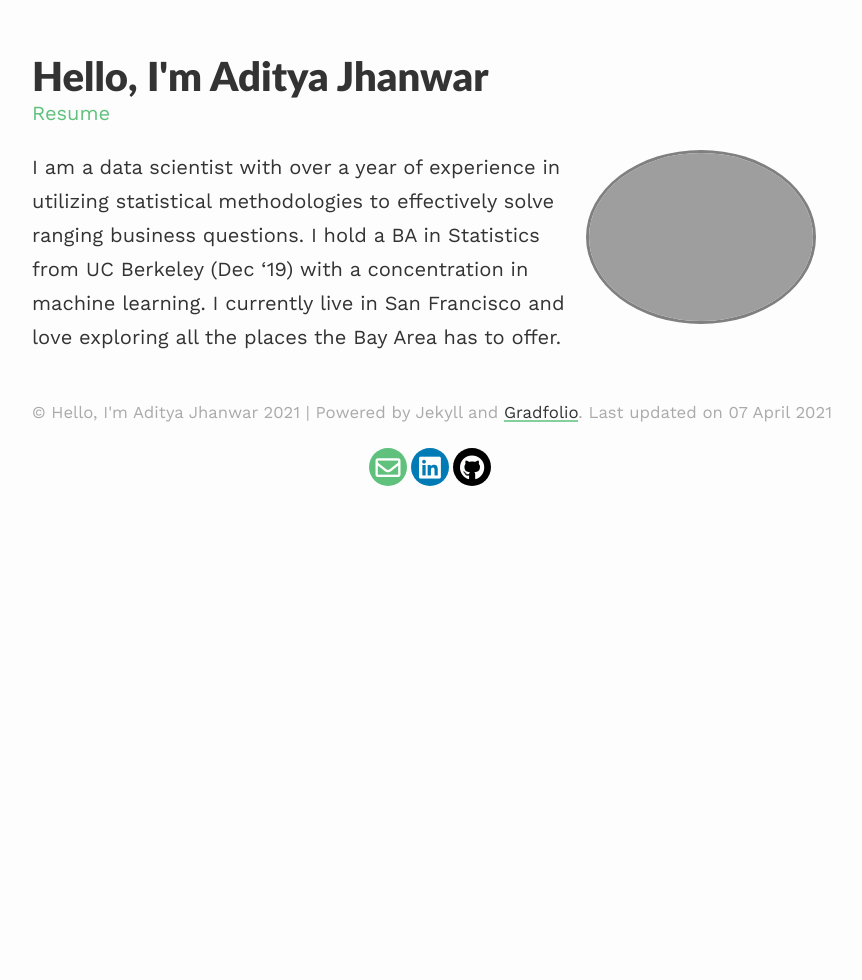
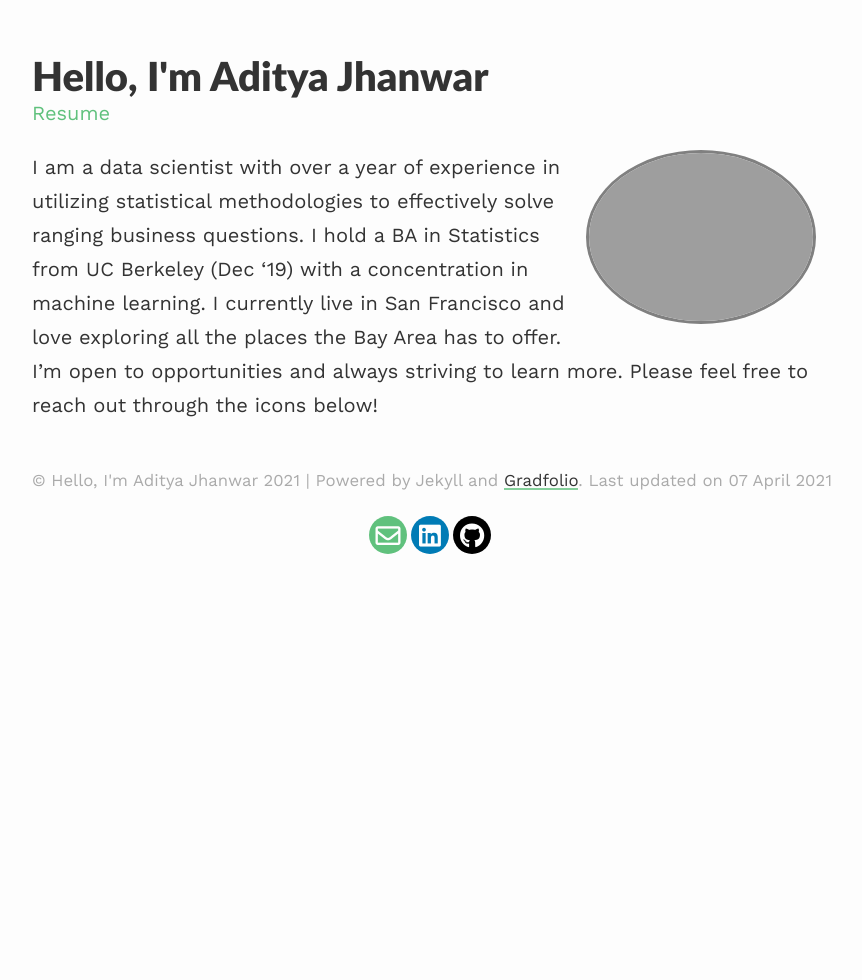
Before and after one commit to ajhanwar/ajhanwar.github.io, a Jekyll site: the page built from index.md, in a window 1280 px wide. Shown: the whole page, without its empty margins (208-1070 px from the left). Built offline with Jekyll 4.4.1, drawn with Linux system fonts in a browser that asks for light colours; nearby versions of some CDN libraries.

Commit message:
updated bio

```diff
--- a/index.md
+++ b/index.md
@@ -7,4 +7,4 @@ profile:
 published: true
 ---
 
-I am a data scientist with over a year of experience in utilizing statistical methodologies to effectively solve ranging business questions. I hold a BA in Statistics from UC Berkeley (Dec '19) with a concentration in machine learning. I currently live in San Francisco and love exploring all the places the Bay Area has to offer.
+I am a data scientist with over a year of experience in utilizing statistical methodologies to effectively solve ranging business questions. I hold a BA in Statistics from UC Berkeley (Dec '19) with a concentration in machine learning. I currently live in San Francisco and love exploring all the places the Bay Area has to offer. I'm open to opportunities and always striving to learn more. Please feel free to reach out through the icons below!
```
